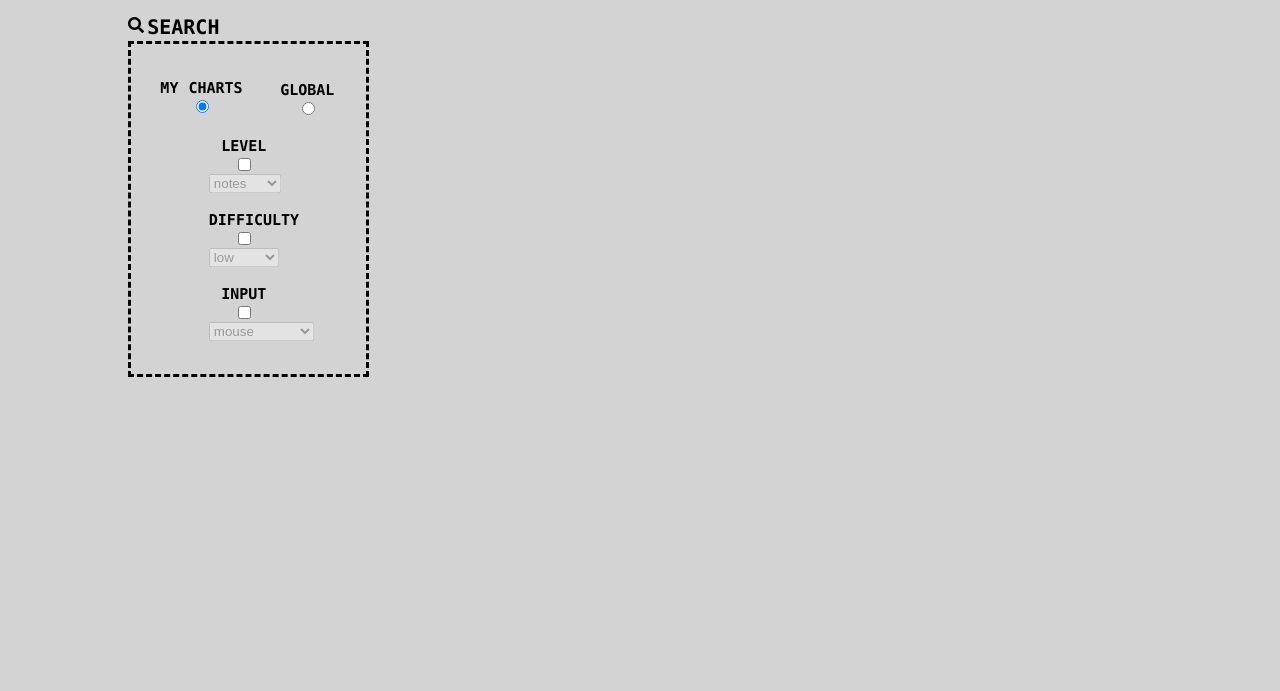
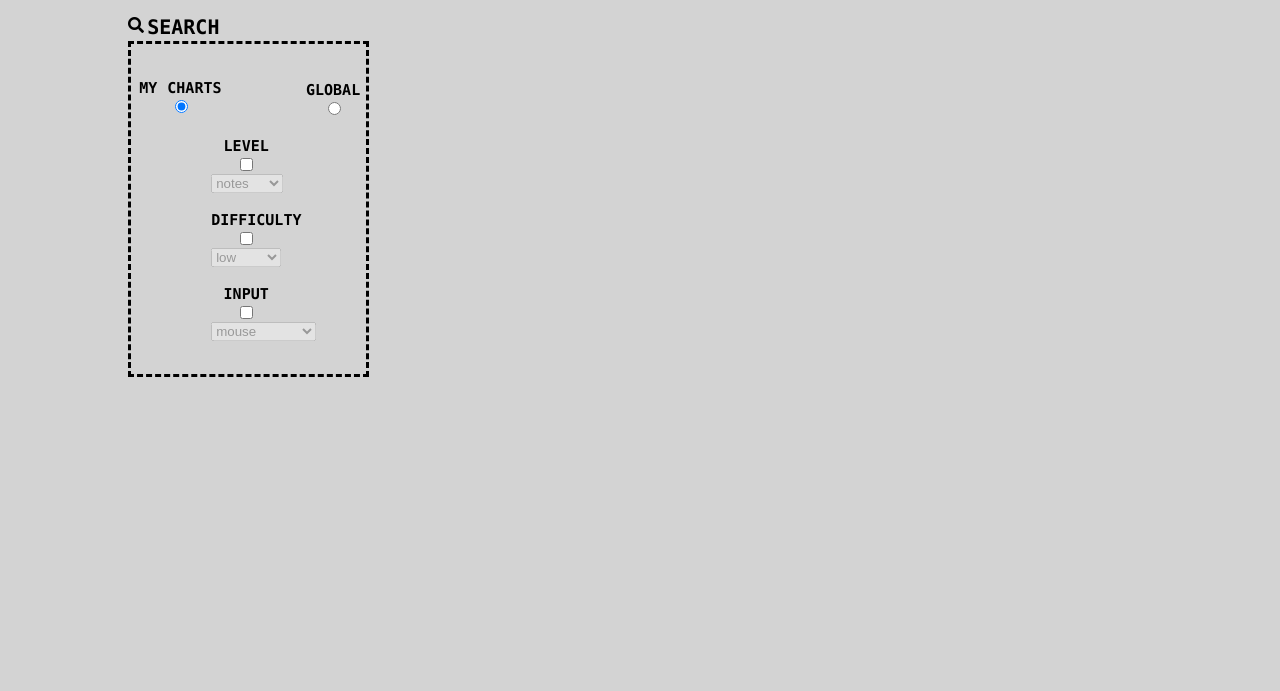
Before and after one commit to mindofsimon/cmrm_actam_project2019, a plain HTML site: page charts.html in a window 1280 px wide. Shown: the part 39-730 px from the top of the page. Drawn offline with nearby package versions, Linux system fonts and the light colour scheme; no server answers.

Commit message:
fixed charts page problem

```diff
--- a/charts.css
+++ b/charts.css
@@ -16,7 +16,7 @@ h2 {
     height: 70px;
     position: relative;
     top: 25px;
-    right: 2%;
+    right: 1%;
     font-family: "Lucida Console", Monaco, monospace;
     font-size: 15px;
     letter-spacing: 0px;
@@ -82,7 +82,7 @@ h2 {
 #radio1{
   position: relative;
   top:10.7%;
-  right: 20%;
+  right: 29%;
   font-family: "Lucida Console", Monaco, monospace;
   font-size: 15px;
   letter-spacing: 0px;
@@ -97,7 +97,7 @@ h2 {
 #radio2{
   position: relative;
   top:1%;
-  left:25%;
+  left:36%;
   font-family: "Lucida Console", Monaco, monospace;
   font-size: 15px;
   letter-spacing: 0px;
```
